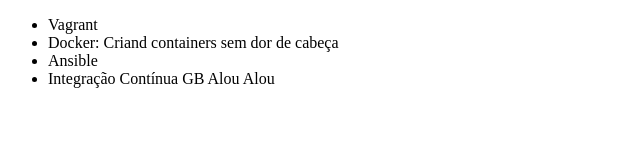
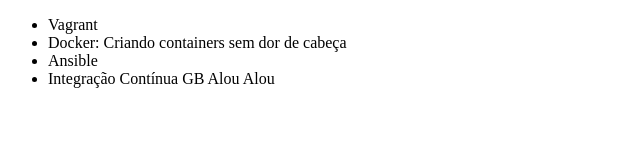
Before and after one commit to ruriemiguel/springboot, a plain HTML site: page Atividades/Pré-Curso/index.html in a window 1280 px wide. Shown: the full height of the page, 0-640 px from the left. Drawn offline with Linux system fonts and the light colour scheme.

```diff
--- a/Atividades/Pré-Curso/index.html
+++ b/Atividades/Pré-Curso/index.html
@@ -7,7 +7,7 @@
 <body>
     <ul>
         <li>Vagrant</li>
-        <li>Docker: Criand containers sem dor de cabeça</li>
+        <li>Docker: Criando containers sem dor de cabeça</li>
         <li>Ansible</li>
         <li>Integração Contínua GB Alou Alou</li>
     </ul>
```
